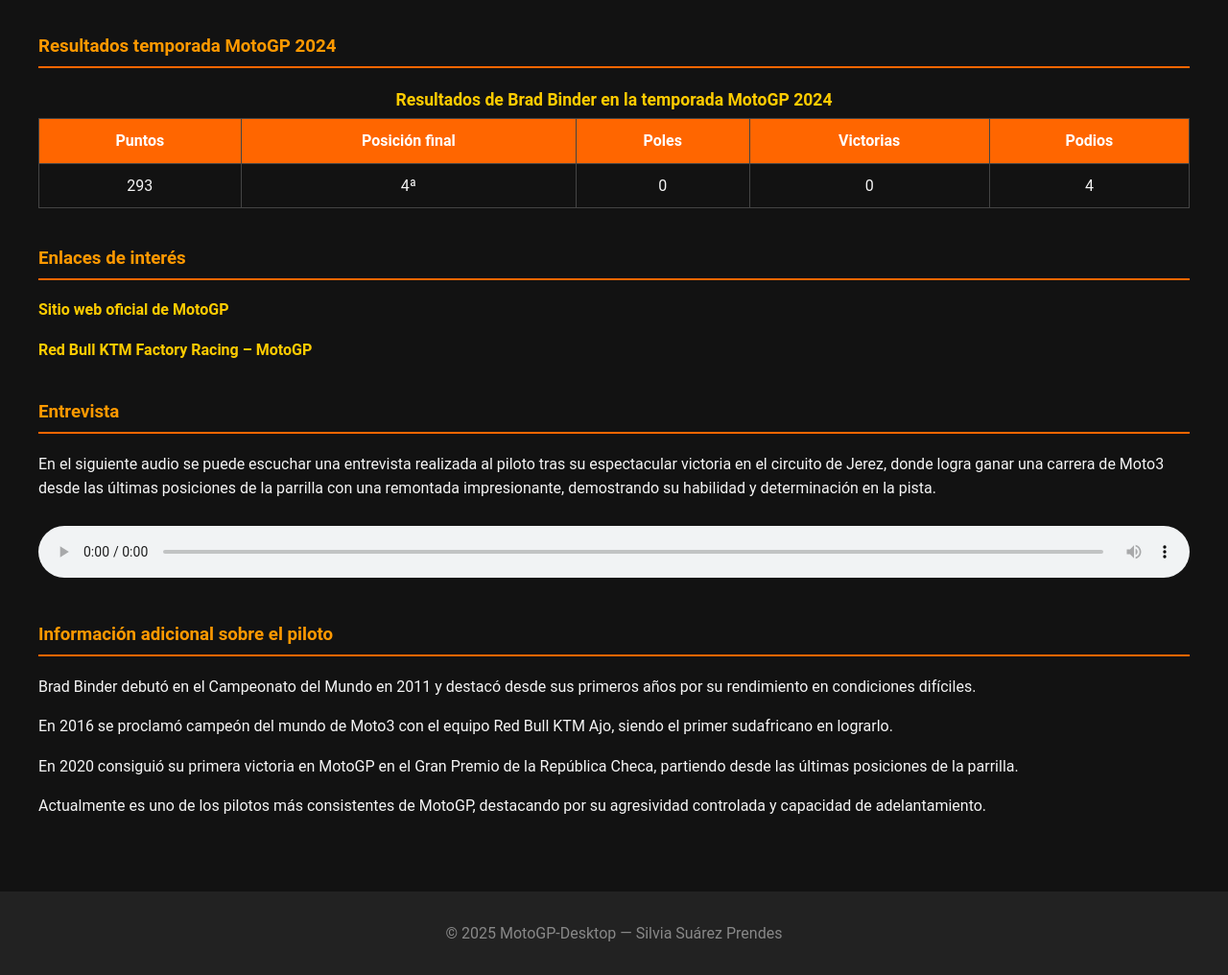
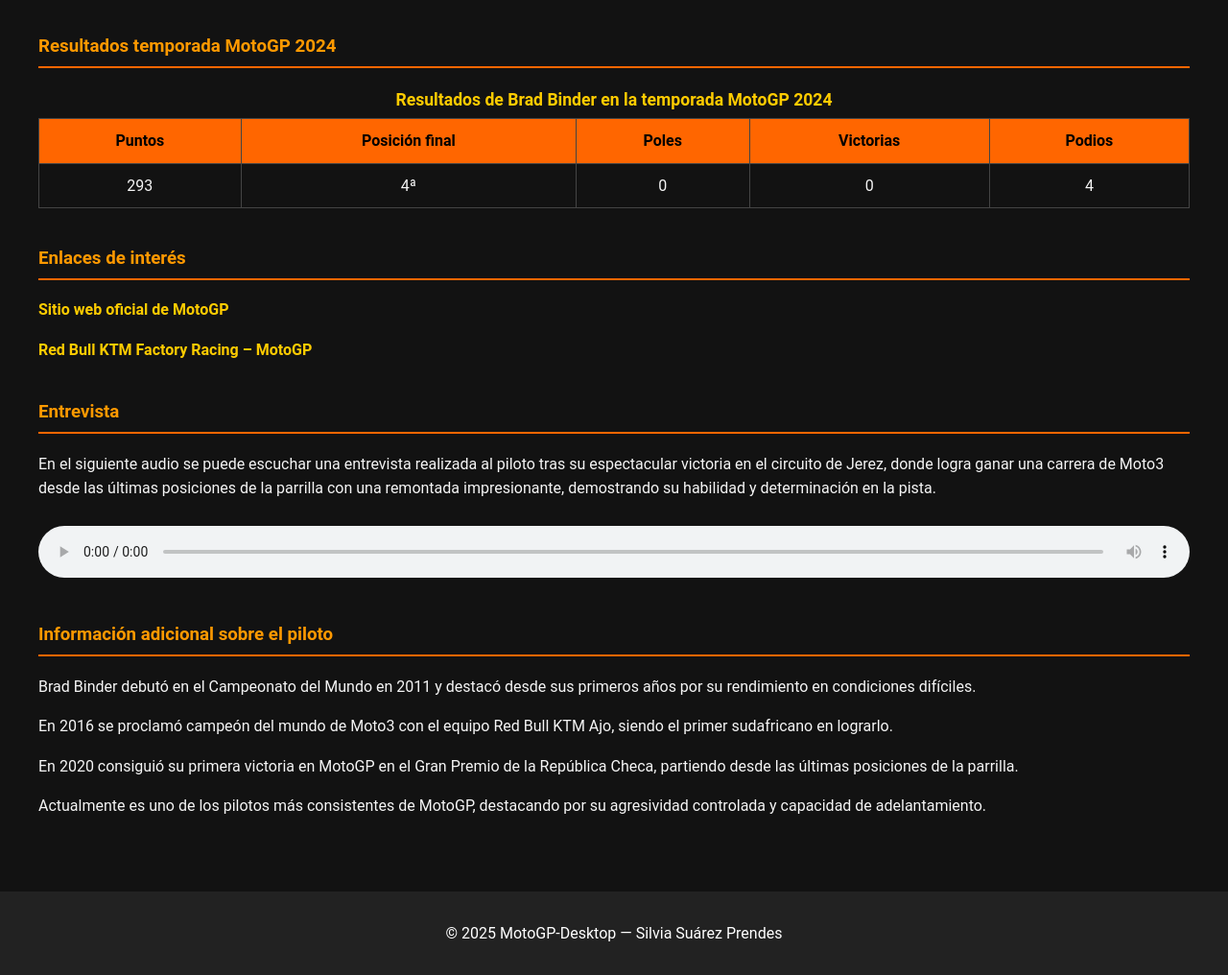
Before and after one commit to silSuarezP/SEW-MotoGP, a plain HTML site: page piloto.html in a window 1280 px wide. Shown: the part 2087-3103 px from the top of the page at 96% size. Drawn offline with Linux system fonts and the light colour scheme.

Commit message:
errores de contraste en piloto resueltos

```diff
--- a/estilo/estilo-piloto.css
+++ b/estilo/estilo-piloto.css
@@ -71,7 +71,7 @@ table th, table td {
 /* Especificidad: 002 */
 table th {
     background-color: #ff6600;
-    color: #fff;
+    color: #000000;
 }
 
 /* Especificidad: 012 */
@@ -79,14 +79,7 @@ table tr:nth-child(even) {
     background-color: #1e1e1e;
 }
 
-/* Especificidad: 001 */
-footer {
-    background-color: #222;
-    color: #888;
-    text-align: center;
-    padding: 15px 0;
-    margin-top: 40px;
-}
+
 
 /* Especificidad: 001 */
 audio {
--- a/estilo/estilo.css
+++ b/estilo/estilo.css
@@ -91,3 +91,12 @@ h3 {
     padding-bottom: 5px;
     margin-top: 2em;
 }
+
+/* Especificidad: 001 */
+footer {
+    background-color: #222;
+    color: #ffffff;
+    text-align: center;
+    padding: 15px 0;
+    margin-top: 40px;
+}
```
